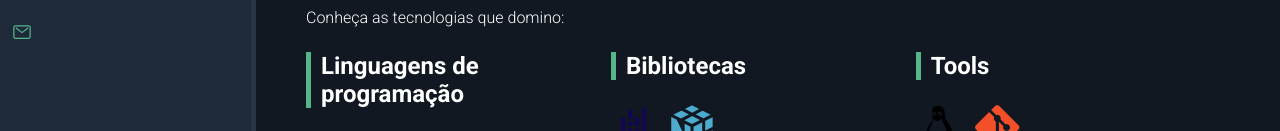
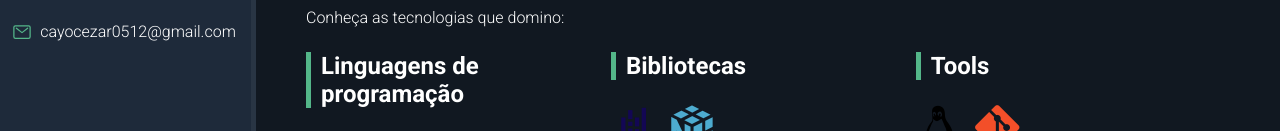
Before and after one commit to Cayo-Cezar/cayocezar.github.io, a plain HTML site: page index.html in a window 1280 px wide. Shown: the part 431-562 px from the top of the page. Drawn offline with nearby package versions, Linux system fonts and the light colour scheme; some icons are missing.

Commit message:
Update index.html

```diff
--- a/index.html
+++ b/index.html
@@ -23,9 +23,11 @@
         <li><a href="https://www.linkedin.com/in/cayo-cezar/" target="_blank"><ion-icon name="logo-linkedin"></ion-icon></a></li>
         <li><a href="https://instagram.com/cayo.cz?igshid=MzNlNGNkZWQ4Mg==" target="_blank"><ion-icon name="logo-instagram"></ion-icon></a></li>
       </ul>
-      <div id="email-container">
-        <ion-icon name="mail-outline"></ion-icon><a href="cayocezar0512@gmail.com"></a>
-      </div>
+    <div id="email-container">
+  <ion-icon name="mail-outline"></ion-icon>
+  <a href="mailto:cayocezar0512@gmail.com">cayocezar0512@gmail.com</a>
+</div>
+
     </aside>
     <section id="about-container">
       <h1 id="name">Cayo Cezar</h1>
```
